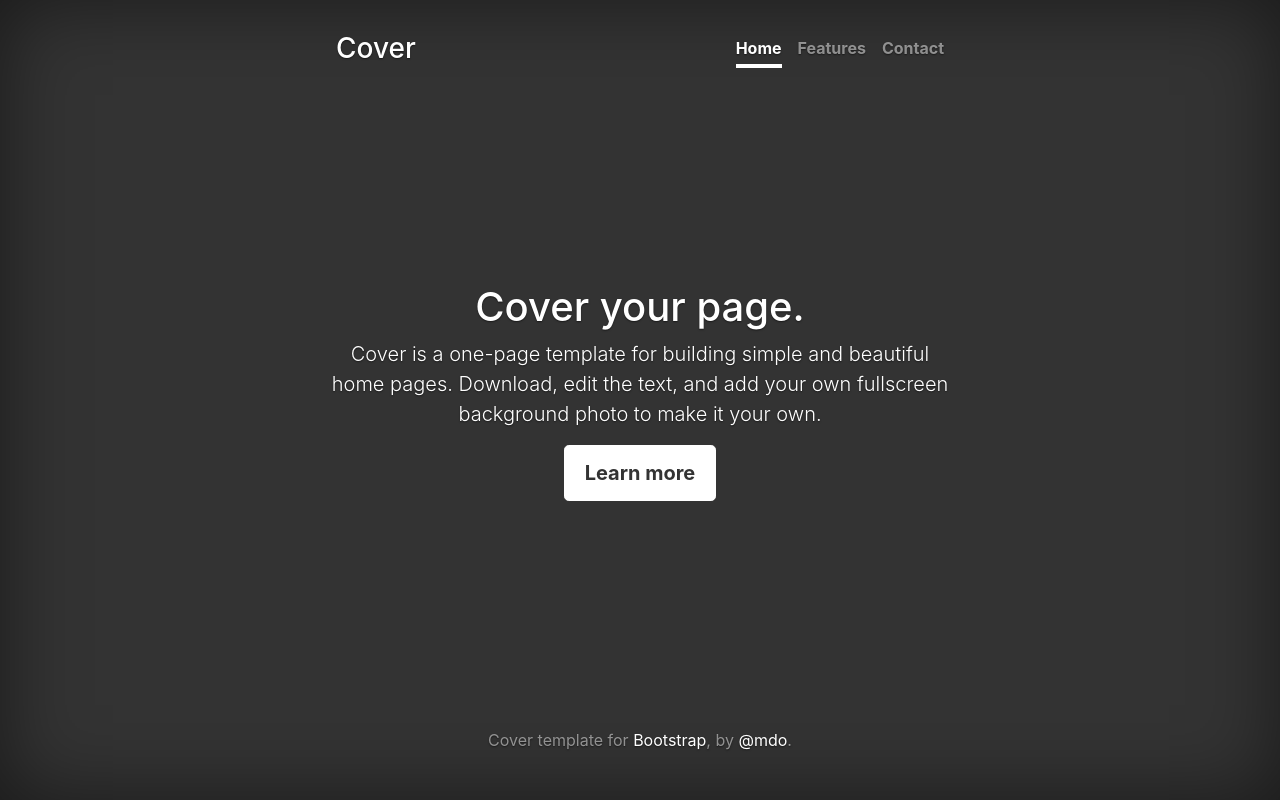
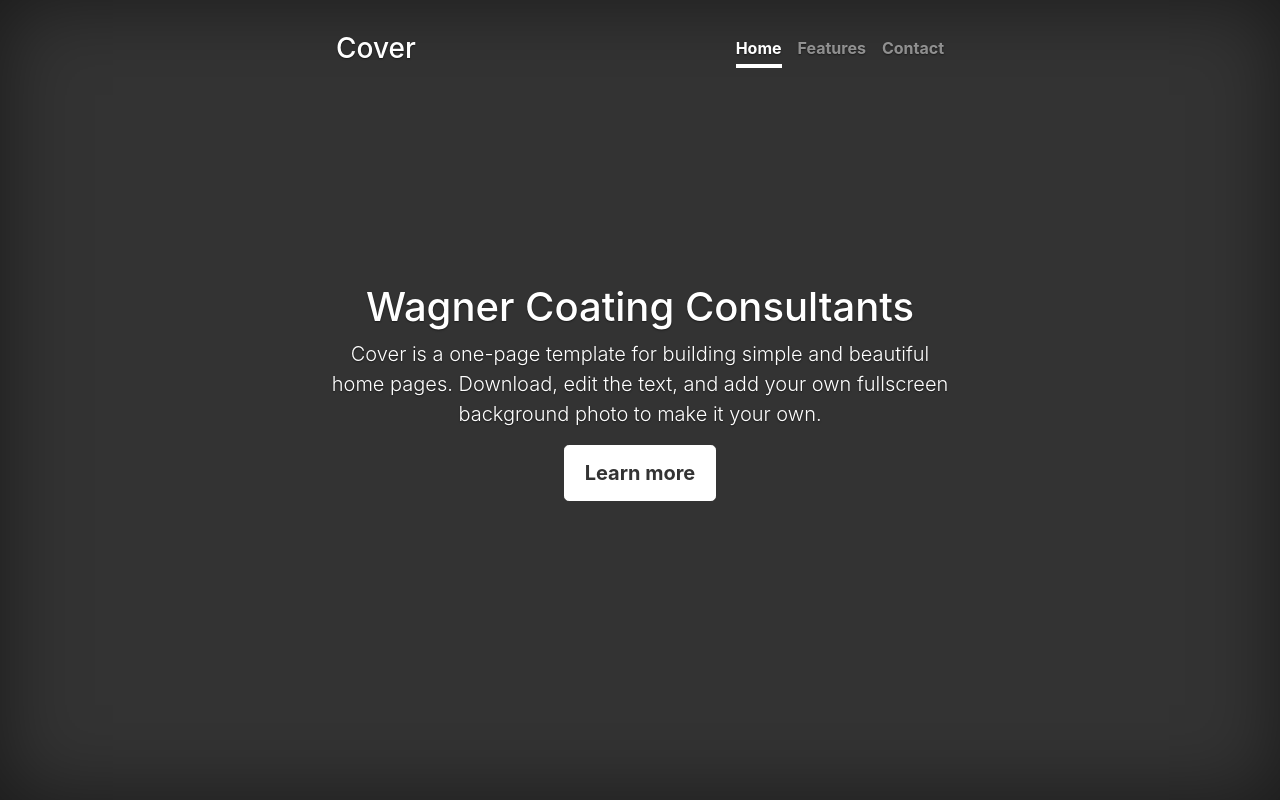
Before and after one commit to jwagnerpl/jwagnerpl.github.io, a plain HTML site: page index.html in a window 1280 px wide. Drawn offline with nearby package versions, Linux system fonts and the light colour scheme.

Commit message:
Update index.html

```diff
--- a/index.html
+++ b/index.html
@@ -36,7 +36,7 @@
           </header>
 
           <main role="main" class="inner cover">
-            <h1 class="cover-heading">Cover your page.</h1>
+            <h1 class="cover-heading">Wagner Coating Consultants</h1>
             <p class="lead">Cover is a one-page template for building simple and beautiful home pages. Download, edit the text, and add your own fullscreen background photo to make it your own.</p>
             <p class="lead">
               <a href="#" class="btn btn-lg btn-secondary">Learn more</a>
@@ -44,9 +44,7 @@
           </main>
 
           <footer class="mastfoot">
-            <div class="inner">
-              <p>Cover template for <a href="https://getbootstrap.com/">Bootstrap</a>, by <a href="https://twitter.com/mdo">@mdo</a>.</p>
-            </div>
+
           </footer>
 
         </div>
```
